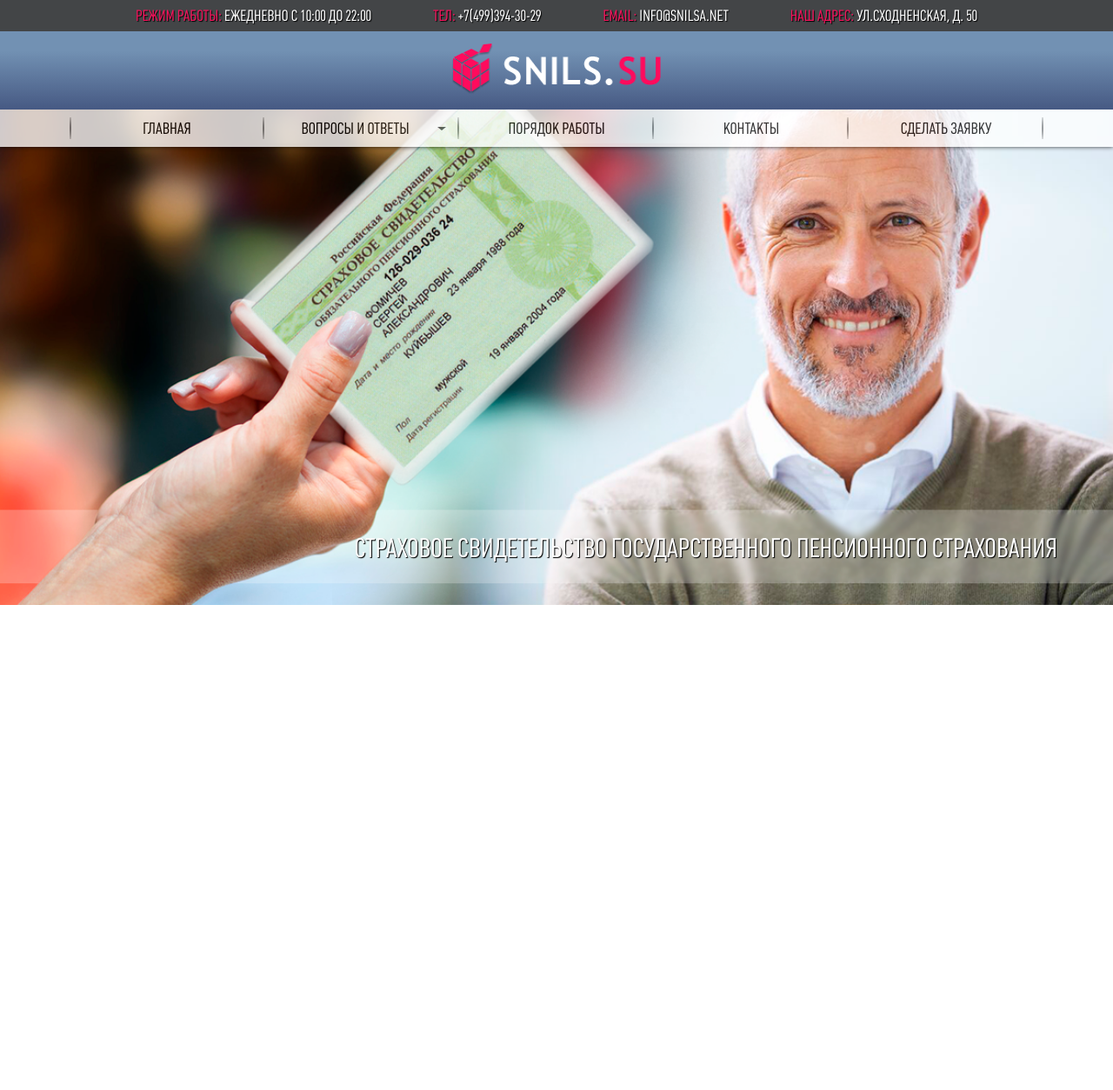
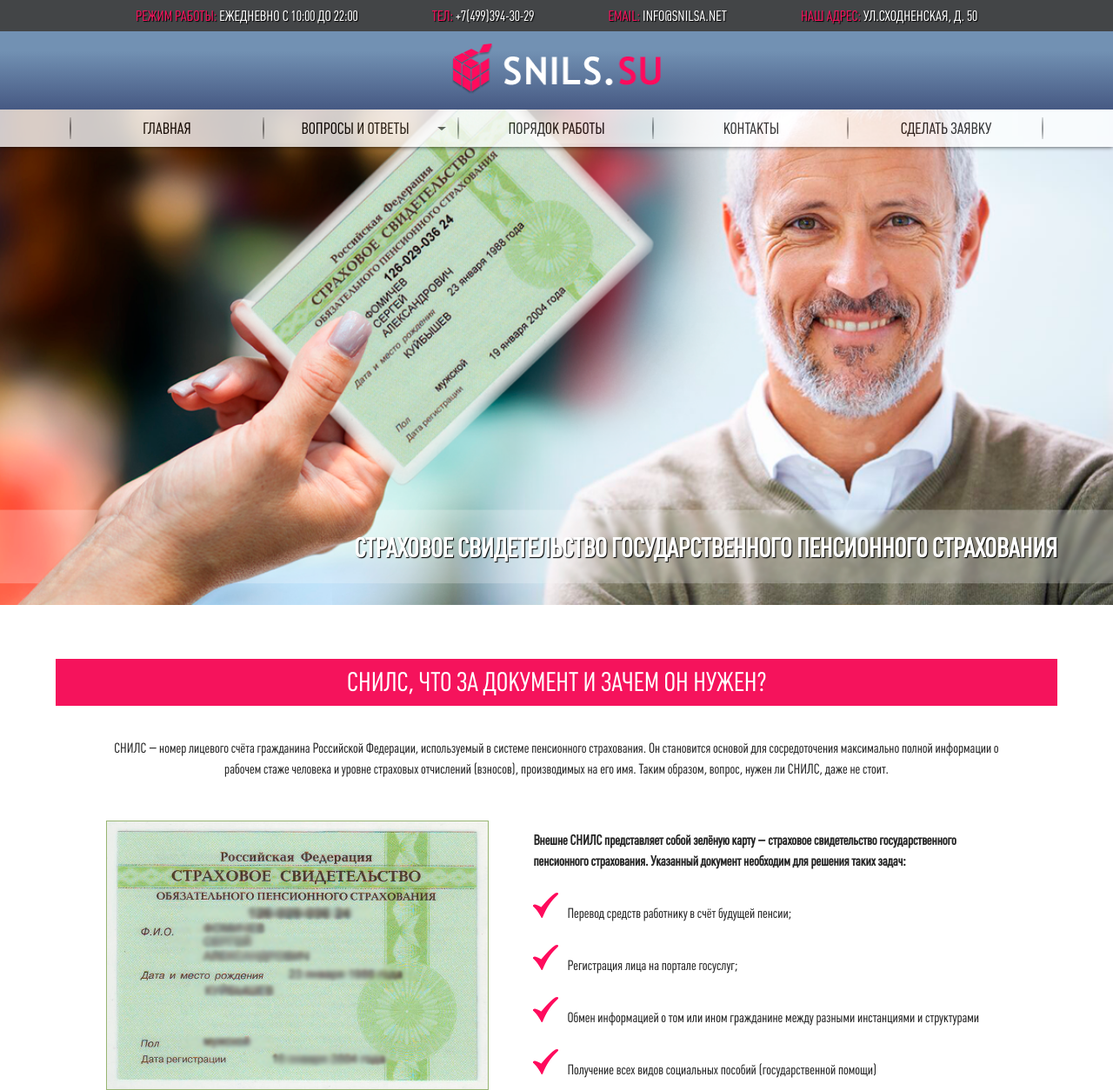
Before and after one commit to byshabay/snils.su, a PHP site: page / in a window 1280 px wide. Shown: the whole page at 87% size. Before the commit the page ends 696 px from the top, so only its background shows below. Run offline with PHP 8.4, Linux system fonts and the light colour scheme.

Commit message:
Add first content block

```diff
--- a/index.html
+++ b/index.html
@@ -19,7 +19,7 @@
         </div>
         <div class="header__body">
             <a href="#" class="header__logo">
-                <img src="src/logo.png" alt="Логотип snils.su">
+                <img src="src/logo.png" alt="Snils.su страховое свидетельство государственного пенсионного страхования">
             </a>
             <div class="header__burger">
                 <span></span>
@@ -43,7 +43,30 @@
     </header>
     <div class="bkg">
         <div class="container">
-            <div>Страховое свидетельство государственного пенсионного страхования</div>
+            <h1>Страховое свидетельство государственного пенсионного страхования</h1>
+        </div>
+    </div>
+    <div class="first_block container">
+        <div class="first_block__head">
+            Снилс, что за документ и зачем он нужен?
+        </div>
+        <p class="first_block__text_1" >СНИЛС − номер лицевого счёта гражданина Российской Федерации, используемый в системе пенсионного страхования. Он становится основой для
+            сосредоточения максимально полной информации о рабочем стаже человека и уровне страховых отчислений (взносов), производимых на его имя.
+            Таким образом, вопрос, нужен ли СНИЛС, даже не стоит.</p>
+        <div class="first_block__body">
+            <img src="src/snils.png" alt="Снилс, что за документ и зачем нужен?">
+            <div class="first_block__info">
+                <p class="first_block__text_2">
+                    Внешне СНИЛС представляет собой зелёную карту − страховое свидетельство государственного пенсионного страхования. Указанный документ необходим для решения таких задач:
+                </p>
+                <ul class="first_block__list">
+                    <li>Перевод средств работнику в счёт будущей пенсии;</li>
+                    <li>Регистрация лица на портале госуслуг;</li>
+                    <li>Обмен информацией о том или ином гражданине между разными
+                        инстанциями и структурами</li>
+                    <li>Получение всех видов социальных пособий (государственной помощи)</li>
+                </ul>
+            </div>
         </div>
     </div>
 
--- a/style.css
+++ b/style.css
@@ -3,6 +3,7 @@
     --grey: #434547;
     --max: 1160px;
     --text_17: calc( (100vw - 300px)/(1160 - 300) * (17 - 12) + 12px); /*font-size: 17px*/
+    --text_17: calc( (100vw - 300px)/(1160 - 300) * (16 - 11) + 11px);
     --text_18: calc( (100vw - 300px)/(1160 - 300) * (18 - 15) + 15px);
     --text_29: calc( (100vw - 300px)/(1160 - 300) * (29 - 17) + 17px);
 }
@@ -167,20 +168,65 @@ body{
     padding-top: 196px;
     background: url('src/bkg.png') center no-repeat;
     background-size: cover;
-    font-size: var(--text_29);
     text-align: right;
     height: 500px;
     text-transform: uppercase;
 }
-.bkg div{
+.bkg h1{
+    font-size: var(--text_29);
+    display: block;
     position: relative;
     margin-top: 418px;
     color: #fff;
     text-shadow: 1px 1px 1px #000;
 
 }
+.first_block{
+    margin-top: 62px;
+    color: #272727;
+    line-height: 24px;
+    font-size: var(--text_16);
+}
 
-
+.first_block__head{
+    text-transform: uppercase;
+    color: #fff;
+    background-color: var(--red);
+    font-size: var(--text_29);
+    padding: 15px 0;
+    text-align: center;
+}
+.first_block__text_1{
+    text-align: center;
+    width: 90%;
+    margin: 37px auto 0 ;
+}
+.first_block__body{
+    margin: 47px auto 0;
+    width: 90%;
+    padding: 0 20px;
+    display: flex;
+    align-items: center;
+    justify-content: space-between ;
+}
+.first_block__info{
+    flex: 2;
+    margin-left: 5%;
+}
+.first_block__body img{
+    flex: 1;
+}
+.first_block__text_2{
+    font-weight: bold;
+}
+.first_block__list li{
+    list-style-type: none;
+    margin-top: 24px;
+}
+.first_block__list li::before{
+    content : url('src/check.png');
+    margin-right: 10px;
+}
 
 @media (max-width: 767px){
     .header__burger{
@@ -293,8 +339,21 @@ body{
     .bkg{
         height: 150px;
     }
-    .bkg div{
+    .bkg h1{
         margin-top: 97px;
+    }
+    .first_block__body{
+        flex-direction: column;
+    }
+    .first_block__info{
+        text-align: justify;
+        margin-top: 47px;
+    }
+    .first_block__text_1{
+        text-align: justify;
+    }
+    .first_block__body img{
+        width: 90%;
     }
 
 
```
Also changed, not shown: src/check.png (added), src/snils.png (added).
